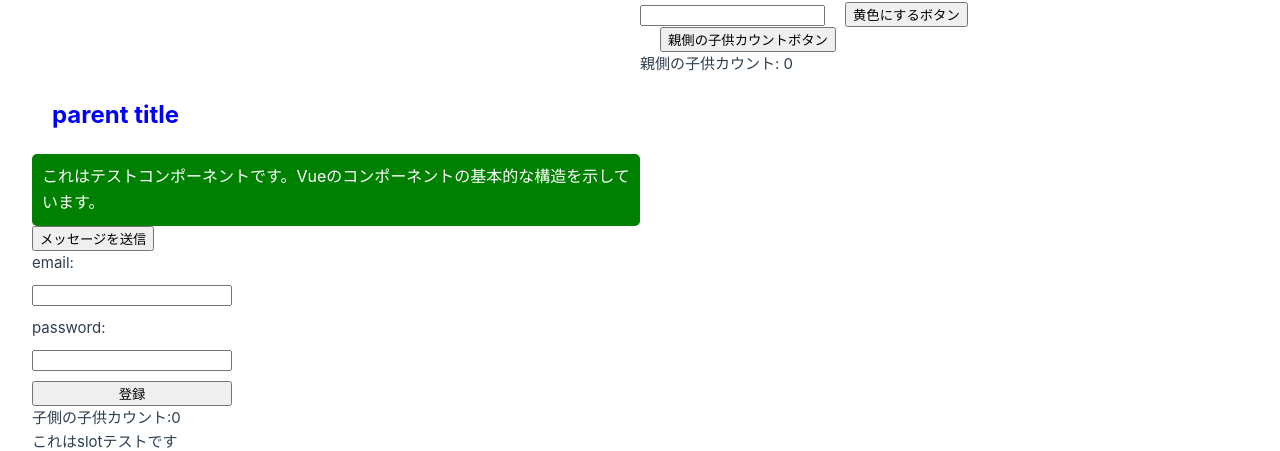
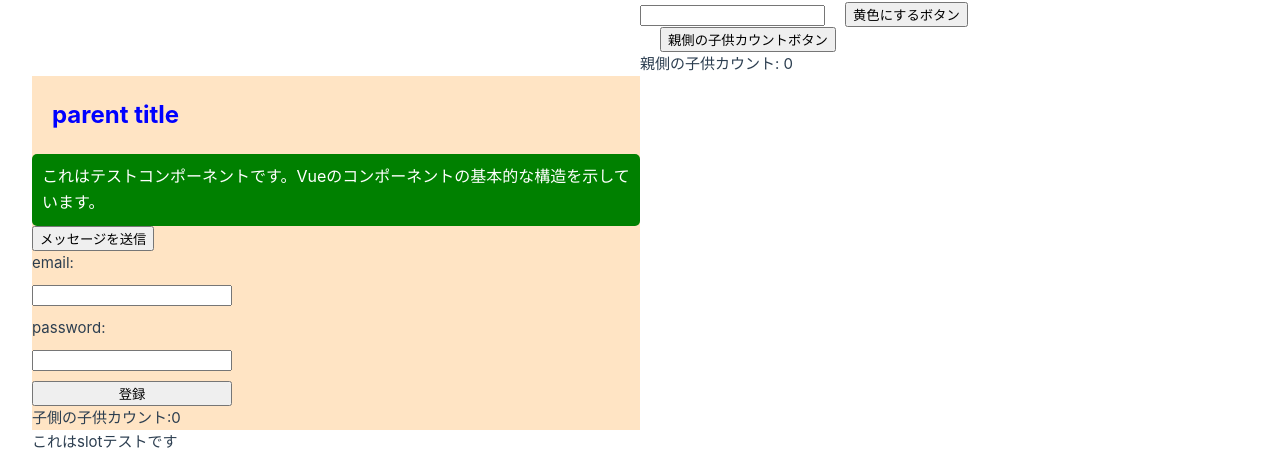
Before and after one commit to rwrw96/vue-practice, a Vue app: page /test in a window 1280 px wide. Shown: the part 697-1148 px from the top of the page. Built offline with nearby package versions, Linux system fonts and the light colour scheme; the HTML template or start-up script is replaced by a standard one.

Commit message:
ガイド: フォールスルー属性

```diff
--- a/src/views/TestView.vue
+++ b/src/views/TestView.vue
@@ -160,7 +160,7 @@
         <button @click="childCount++">親側の子供カウントボタン</button>
         <p>親側の子供カウント: {{ childCount }}</p>
     </header>
-    <Test :title=title  @message="handleMessage" @submit="handleSubmit" v-model:="childCount" />
+    <Test :title=title  @message="handleMessage" @submit="handleSubmit" v-model:="childCount" class="isChild" style="background-color: bisque;" />
     <p>{{ recieivedMessage }}</p>
     <slotTest>これはslotテストです</slotTest>
 </template>
```
